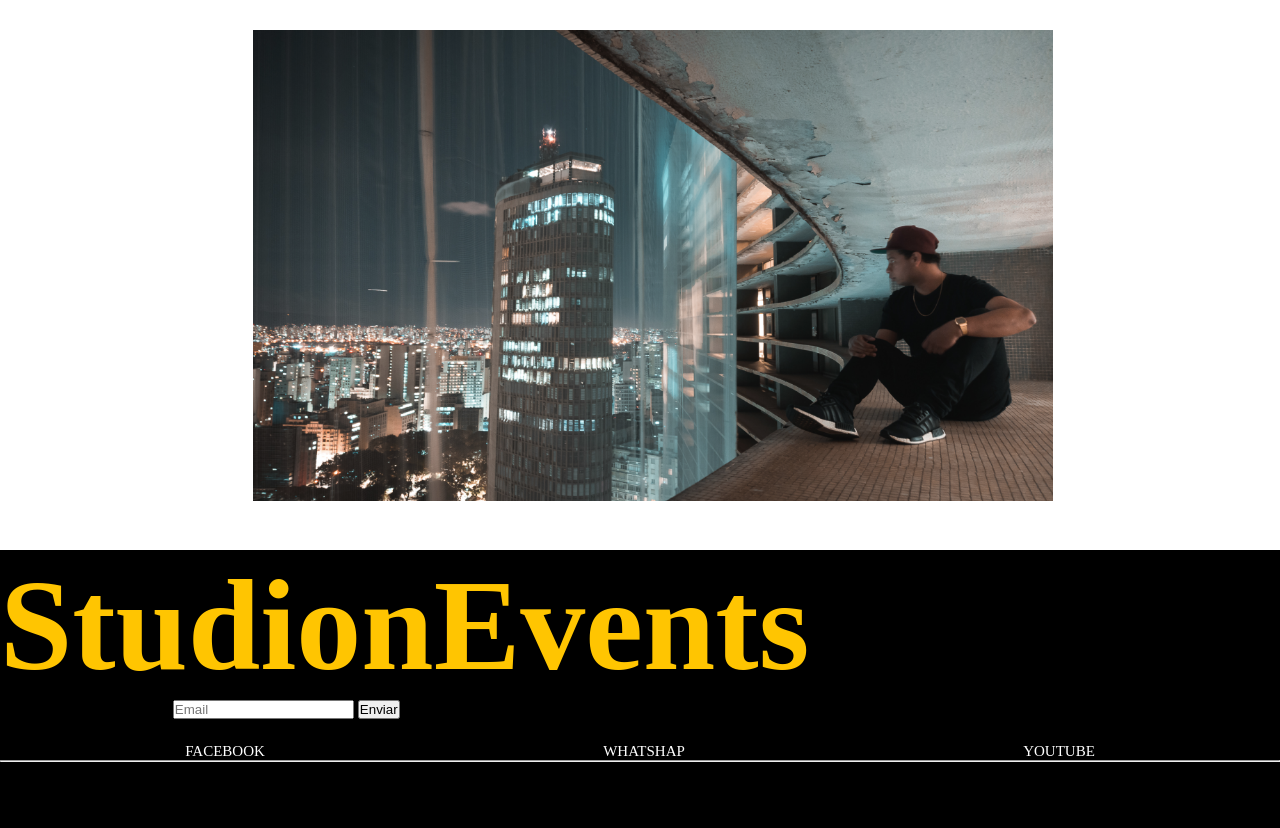
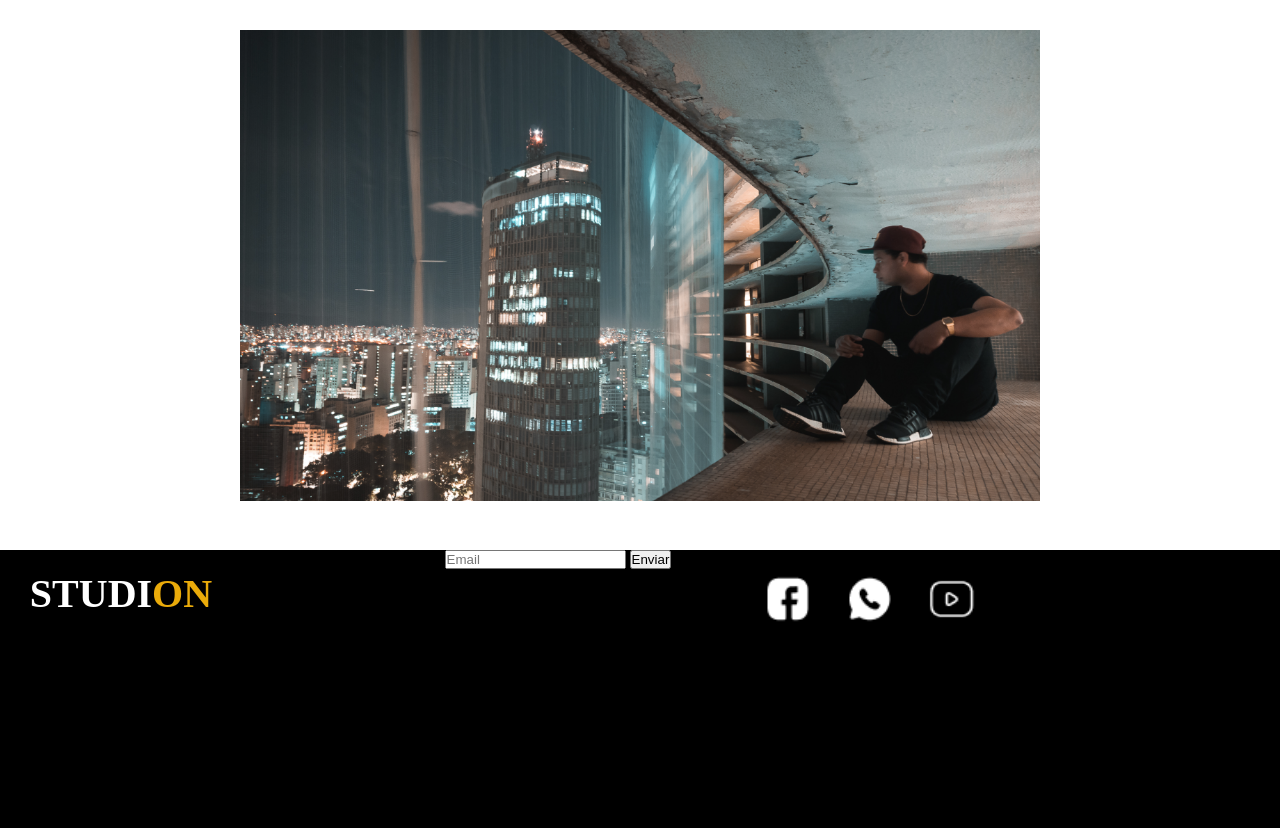
Before and after one commit to PauloHenrique537/Project-Studion-, a website: page index.html in a window 1280 px wide. Shown: the part 1972-2800 px from the top of the page. Drawn offline with Linux system fonts and the light colour scheme.

Commit message:
PUll efetuado

```diff
--- a/css/styles.css
+++ b/css/styles.css
@@ -74,7 +74,7 @@
     top: 200px; /* Para posicionar o header no topo da janela */
     z-index: 1000; /* Para garantir que o header esteja sobreposta a outros elementos */
     text-align: center;
-    padding-left: 30%;
+    padding-left: 44%;
     color: #fff;
 
 }
@@ -169,7 +169,6 @@
     text-align: center;
     flex-shrink: 0;
     padding-top: 50px;
-    padding-left: 2%;
     background: #FFF;
     height: 520px;
 }
@@ -180,9 +179,13 @@
 
 
 footer{
-
+    display: flex;
+    flex-direction: row;
     width: 100%;
     height: 299px;
     flex-shrink: 0;
     background: #000;
+    margin: 0px auto;
+    justify-content: space-around;
+
 }
--- a/index.html
+++ b/index.html
@@ -30,7 +30,7 @@
     </nav>
 
     <header>
-        <h2>.empresa</h2>
+        <h2 class="texto-header">.empresa</h2>
         <p>
             Lorem ipsum dolor, sit amet consectetur adipisicing elit. Non soluta laboriosam ea obcaecati iste, ipsum minima.
             Odit consequatur possimus consectetur! Nostrum vel, tempora qui eum unde voluptates perspiciatis magni mollitia?
@@ -72,20 +72,18 @@
     </main>
 
     <footer>
-        <h2>Studi<spam>on</spam><spam">Events</spam></h2>
+        <h1>Studi<span class="primeira-cor">on </span><span class="segundo-title">Eventos</span></h1>
             <form>
                 <label>Receba News epromoções</label>
                 <input type="email" placeholder="Email" />
                 <button type="submit">Enviar</button>
             </form>
             <ul>
-            <li>Facebook</li>
-            <li>Whatshap</li>
-            <li>Youtube</li>
+                <li><img src="./imag/facebook.png" alt="" width="50px" height="50px"></li>
+                <li><img src="./imag/whatsapp.png" alt="" width="50px" height="50px"></li>
+                <li><img src="./imag/youtube.png" alt="" width="50px" height="50px"></li>
             </ul>
-        <hr />
             <p>Todos os direitos reservados</p>
-
     </footer>
 </body>
 </html>
```
Also changed, not shown: imag/whatsapp.png (added), imag/youtube.png (added). Lines whose indentation alone changed are shown as unchanged.
